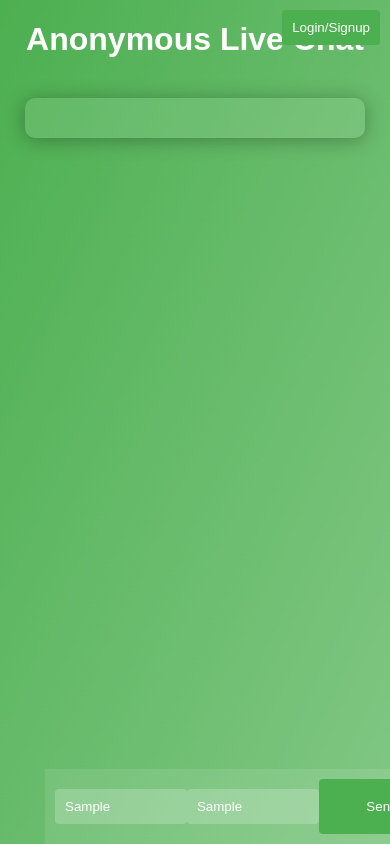
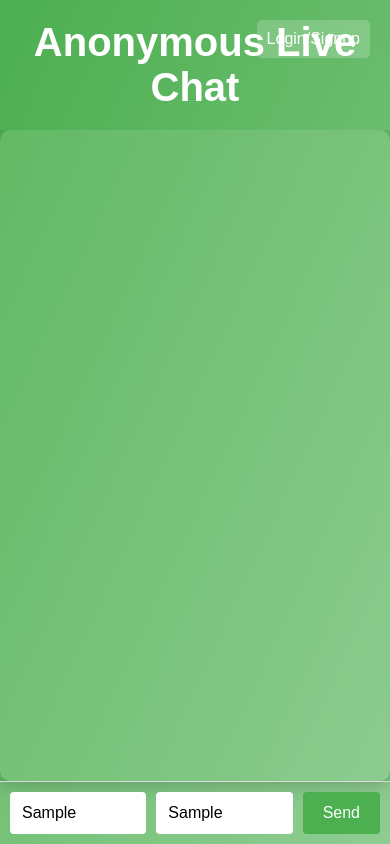
Before and after one commit to idkwhatiamdoingwithmylife/mynet, a plain HTML site: page index.html in a window 390 px wide. Both pictures are taken after typing "Sample", "Sample" into the empty fields and a click on the button "Send". Drawn offline with Linux system fonts and the light colour scheme; no server answers.

Commit message:
Update index.html

```diff
--- a/index.html
+++ b/index.html
@@ -13,137 +13,153 @@
             color: #fff;
             display: flex;
             flex-direction: column;
-            justify-content: flex-start;
-            align-items: center;
             height: 100vh;
         }
-        .container {
+        h1 {
+            font-size: 2.5em;
+            margin: 20px;
+            text-align: center;
+        }
+        .link {
+            position: absolute;
+            top: 20px;
+            right: 20px;
+            background-color: rgba(255, 255, 255, 0.2);
+            padding: 10px;
+            border-radius: 5px;
+            text-decoration: none;
+            color: #fff;
+            font-size: 1em;
+        }
+        .chat-container {
+            display: flex;
+            flex-direction: column;
+            flex: 1;
+            overflow: hidden;
+        }
+        ul {
+            list-style-type: none;
+            padding: 10px;
+            margin: 0;
+            overflow-y: auto;
+            flex: 1;
             background: rgba(255, 255, 255, 0.1);
             border-radius: 10px;
-            padding: 20px;
             box-shadow: 0 2px 20px rgba(0, 0, 0, 0.3);
-            width: 300px;
-            text-align: center;
-            margin-top: 20px;
         }
-        h1 {
-            font-size: 2em;
-            margin-bottom: 20px;
+        li {
+            margin: 5px 0;
+            padding: 10px;
+            background-color: rgba(255, 255, 255, 0.2);
+            border-radius: 4px;
+            font-size: 0.9em;
+            border-left: 5px solid #4CAF50;
+            transition: background-color 0.3s;
         }
-        input[type="text"] {
-            width: 100%;
+        li:hover {
+            background-color: rgba(255, 255, 255, 0.3);
+        }
+        .input-container {
+            display: flex;
             padding: 10px;
-            margin: 10px 0;
+            background-color: rgba(255, 255, 255, 0.1);
+            border-top: 1px solid #ddd;
+        }
+        .name-input, #itemInput {
+            padding: 12px;
             border: none;
             border-radius: 4px;
-            background: rgba(255, 255, 255, 0.2);
-            color: #fff;
+            margin-right: 10px;
+            width: 60%;
+            max-width: 400px;
+            font-size: 1em;
+            outline: none;
+        }
+        .name-input:focus, #itemInput:focus {
+            border: 2px solid #4CAF50;
         }
         button {
-            padding: 10px;
+            padding: 12px 20px;
             border: none;
-            border-radius: 4px;
             background-color: #4CAF50;
             color: white;
+            border-radius: 4px;
             cursor: pointer;
+            font-size: 1em;
             transition: background-color 0.3s;
-            width: 100%;
         }
         button:hover {
             background-color: #45a049;
         }
-        ul {
-            list-style-type: none;
-            padding: 0;
-            margin: 0;
+        @media (max-width: 600px) {
+            .name-input, #itemInput {
                 width: 100%;
             }
-        li {
-            margin: 5px 0;
-            padding: 10px;
-            background-color: rgba(255, 255, 255, 0.3);
-            border-radius: 4px;
-            word-wrap: break-word;
-        }
-        .message-form {
-            position: fixed;
-            bottom: 0;
-            width: 100%;
-            background: rgba(255, 255, 255, 0.1);
-            padding: 10px;
-            display: flex;
-            justify-content: space-between;
-        }
-        .toggle {
-            position: absolute;
-            top: 10px;
-            right: 10px;
         }
     </style>
 </head>
 <body>
+    <a href="login.html" class="link">Login/Signup</a>
     <h1>Anonymous Live Chat</h1>
-    <div class="container">
-        <ul id="messageList"></ul>
-        <div class="message-form">
-            <input type="text" id="username" placeholder="Enter your name" maxlength="15" required>
-            <input type="text" id="message" placeholder="Type a message" maxlength="1000" required>
-            <button id="sendMessage">Send</button>
-        </div>
-        <div class="toggle">
-            <button onclick="window.location.href='login.html'">Login/Signup</button>
+    <div class="chat-container">
+        <ul id="itemList"></ul>
+        <div class="input-container">
+            <input type="text" class="name-input" id="nameInput" placeholder="Enter your display name (max 15 chars)" required maxlength="15">
+            <input type="text" id="itemInput" placeholder="Enter your message (max 1000 characters)" required maxlength="1000">
+            <button type="submit">Send</button>
         </div>
     </div>
 
     <script>
-        const messageList = document.getElementById('messageList');
-        const sendMessageButton = document.getElementById('sendMessage');
+        const itemForm = document.getElementById('itemForm');
+        const itemList = document.getElementById('itemList');
 
-        // Function to fetch messages from the server
-        async function fetchMessages() {
+        async function fetchItems() {
             const response = await fetch('/.netlify/functions/chat');
             const data = await response.json();
-            displayMessages(data.messages);
+            displayItems(data.items);
         }
 
-        // Function to display messages
-        function displayMessages(messages) {
-            messageList.innerHTML = '';
-            messages.forEach(msg => {
+        function displayItems(items) {
+            itemList.innerHTML = '';
+            items.forEach(item => {
                 const li = document.createElement('li');
-                li.textContent = `${msg.username}: ${msg.text}`;
-                messageList.appendChild(li);
+                li.textContent = item;
+                itemList.appendChild(li);
             });
+            itemList.scrollTop = itemList.scrollHeight; // Scroll to the bottom
         }
 
-        // Event listener for sending messages
-        sendMessageButton.addEventListener('click', async function() {
-            const usernameInput = document.getElementById('username');
-            const messageInput = document.getElementById('message');
-            const username = usernameInput.value.trim();
-            const message = messageInput.value.trim();
+        document.querySelector('.input-container button').addEventListener('click', async function(event) {
+            event.preventDefault();
+            const nameInput = document.getElementById('nameInput');
+            const itemInput = document.getElementById('itemInput');
+            const name = nameInput.value.trim();
+            const item = itemInput.value.trim();
 
-            if (username && message) {
+            if (!name || !item) {
+                alert('Username and message cannot be blank or just spaces.');
+                return;
+            }
+
+            const message = `${name}: ${item}`;
+
             const response = await fetch('/.netlify/functions/chat', {
                 method: 'POST',
                 headers: { 'Content-Type': 'application/json' },
-                    body: JSON.stringify({ username, text: message })
+                body: JSON.stringify({ item: message })
             });
 
             const data = await response.json();
             if (data.success) {
-                    messageInput.value = ''; // Clear the input field
-                    fetchMessages(); // Refresh the message list
+                itemInput.value = '';
+                fetchItems();
             } else {
-                    alert('Error sending message.');
-                }
-            } else {
-                alert('Username and message cannot be empty or just spaces.');
+                alert('Message is invalid.');
             }
         });
 
-        // Initial fetch to display messages
-        fetchMessages();
+        fetchItems();
     </script>
 </body>
 </html>
```
Lines whose indentation alone changed are shown as unchanged.
